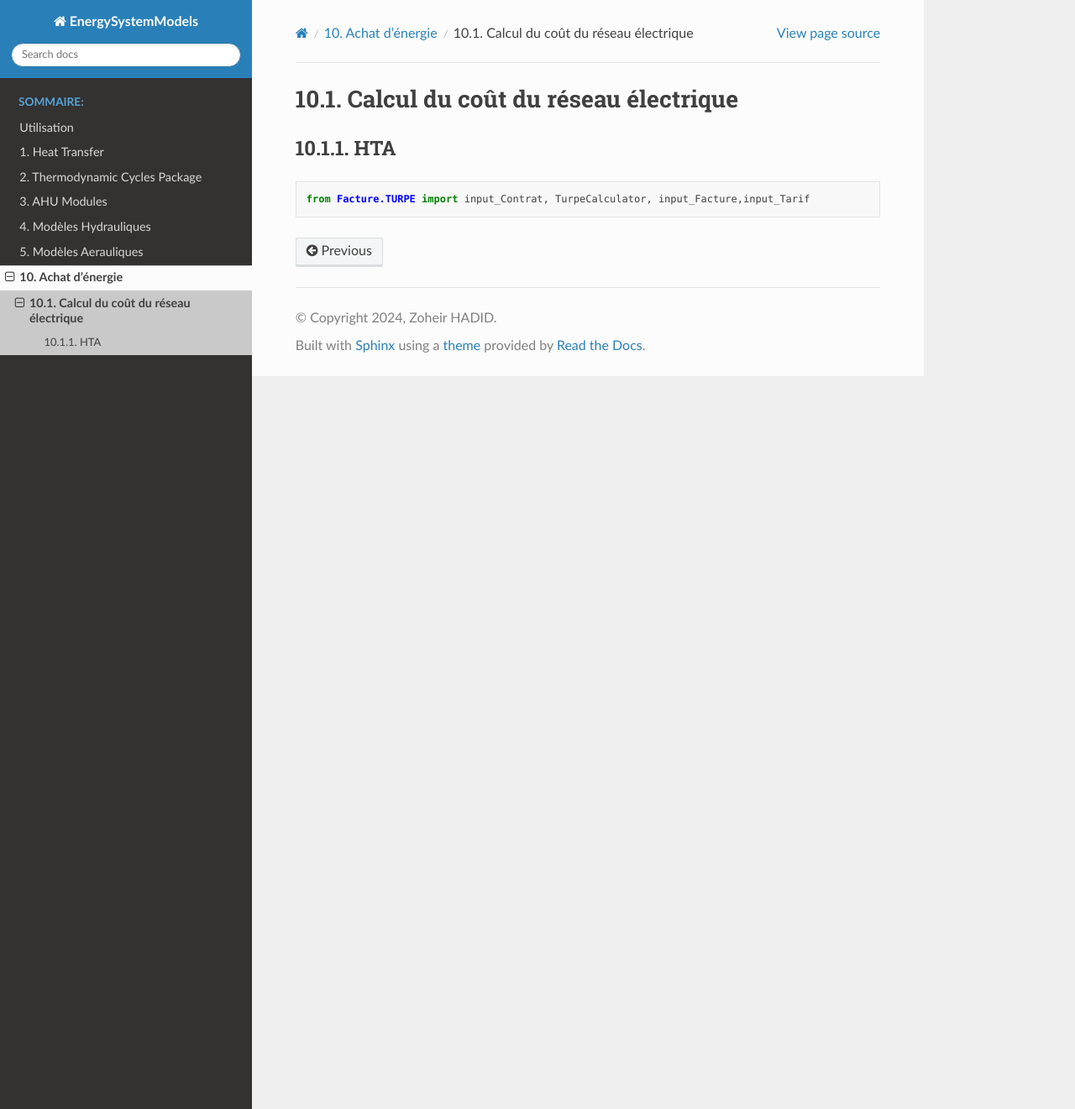
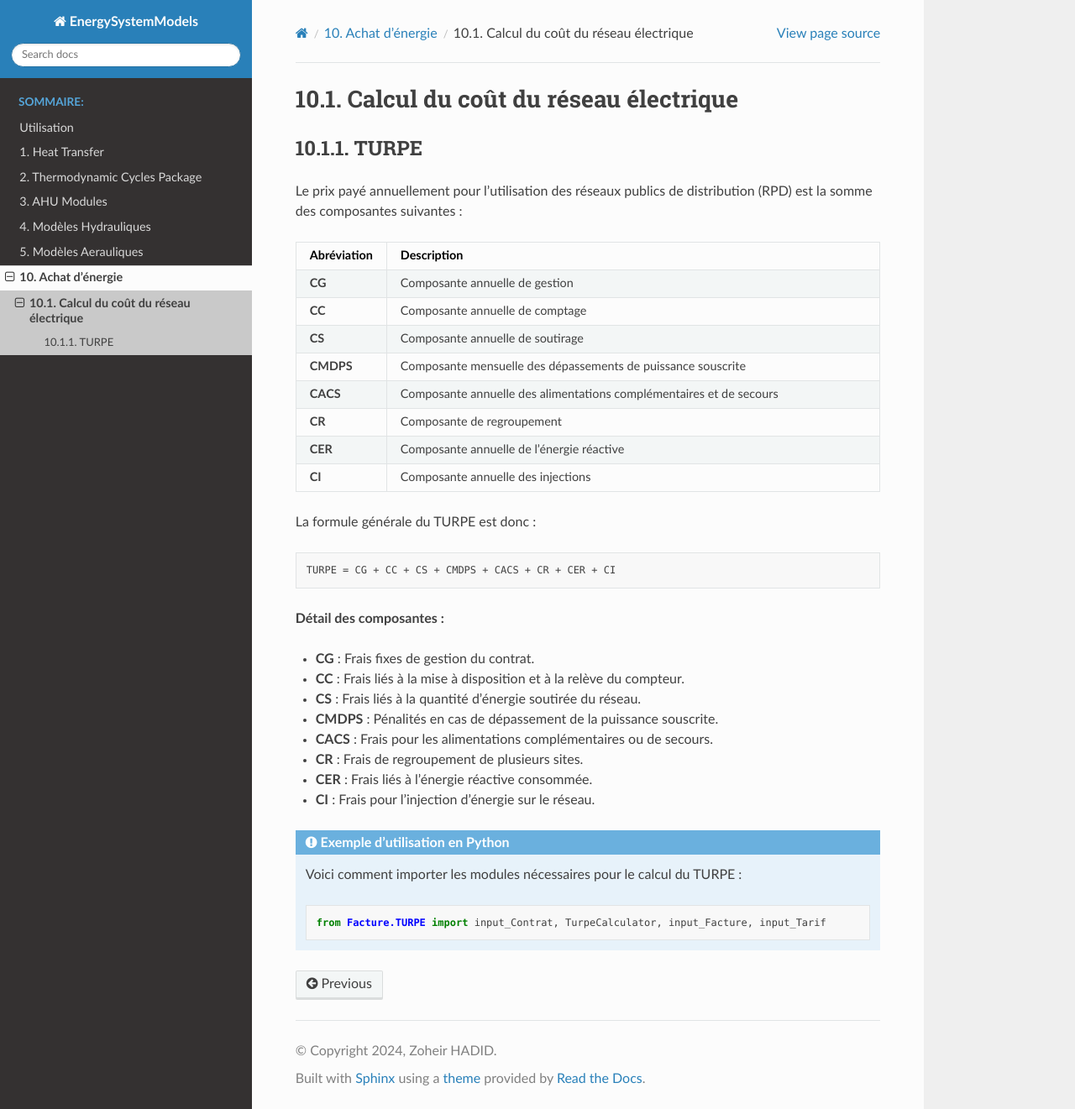
Before and after one commit to ZoheirHADID/EnergySystemModels-fr, a Sphinx documentation site: the page built from docs/source/010-achat-energie/contrat_electricite.rst, in a window 1280 px wide and 1321 px high. Shown: the whole window at 84% size. Built offline with Sphinx 7.4.7 and the Read the Docs theme 3.1.0, drawn with Linux system fonts in a browser that asks for light colours; pages that are not in the unit, such as notebooks, are missing from menus.

Commit message:
010-achat-energie/index

```diff
--- a/docs/source/010-achat-energie/contrat_electricite.rst
+++ b/docs/source/010-achat-energie/contrat_electricite.rst
@@ -3,9 +3,55 @@
 10.1. Calcul du coût du réseau électrique
 ============================================================
 
-10.1.1. HTA
+10.1.1. TURPE
 --------------------------------------------
 
-.. code-block:: python
+Le prix payé annuellement pour l’utilisation des réseaux publics de distribution (RPD) est la somme des composantes suivantes :
 
-    from Facture.TURPE import input_Contrat, TurpeCalculator, input_Facture,input_Tarif
+.. list-table::
+   :header-rows: 1
+   :widths: 10 90
+
+   * - Abréviation
+     - Description
+   * - **CG**
+     - Composante annuelle de gestion
+   * - **CC**
+     - Composante annuelle de comptage
+   * - **CS**
+     - Composante annuelle de soutirage
+   * - **CMDPS**
+     - Composante mensuelle des dépassements de puissance souscrite
+   * - **CACS**
+     - Composante annuelle des alimentations complémentaires et de secours
+   * - **CR**
+     - Composante de regroupement
+   * - **CER**
+     - Composante annuelle de l’énergie réactive
+   * - **CI**
+     - Composante annuelle des injections
+
+La formule générale du TURPE est donc :
+
+.. code-block:: text
+
+   TURPE = CG + CC + CS + CMDPS + CACS + CR + CER + CI
+
+**Détail des composantes :**
+
+- **CG** : Frais fixes de gestion du contrat.
+- **CC** : Frais liés à la mise à disposition et à la relève du compteur.
+- **CS** : Frais liés à la quantité d’énergie soutirée du réseau.
+- **CMDPS** : Pénalités en cas de dépassement de la puissance souscrite.
+- **CACS** : Frais pour les alimentations complémentaires ou de secours.
+- **CR** : Frais de regroupement de plusieurs sites.
+- **CER** : Frais liés à l’énergie réactive consommée.
+- **CI** : Frais pour l’injection d’énergie sur le réseau.
+
+.. admonition:: Exemple d’utilisation en Python
+
+   Voici comment importer les modules nécessaires pour le calcul du TURPE :
+
+   .. code-block:: python
+
+      from Facture.TURPE import input_Contrat, TurpeCalculator, input_Facture, input_Tarif
```
